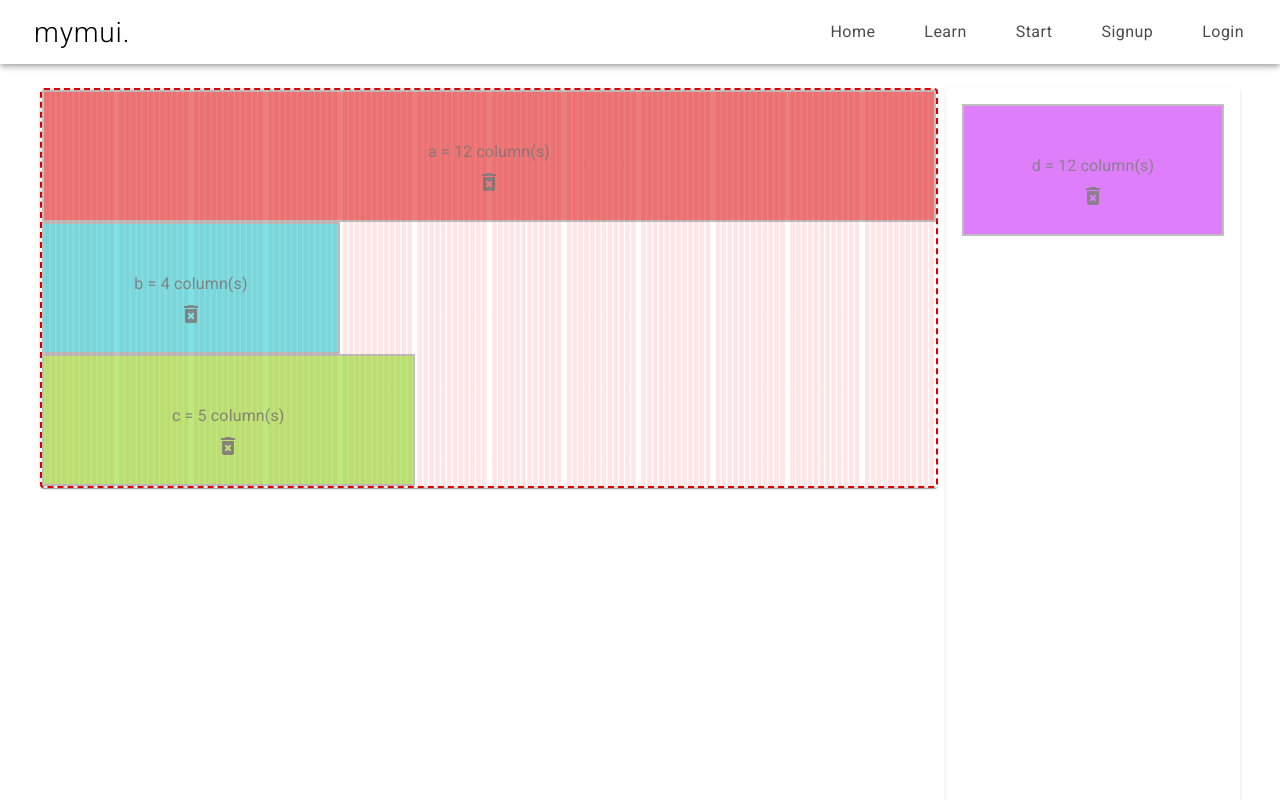
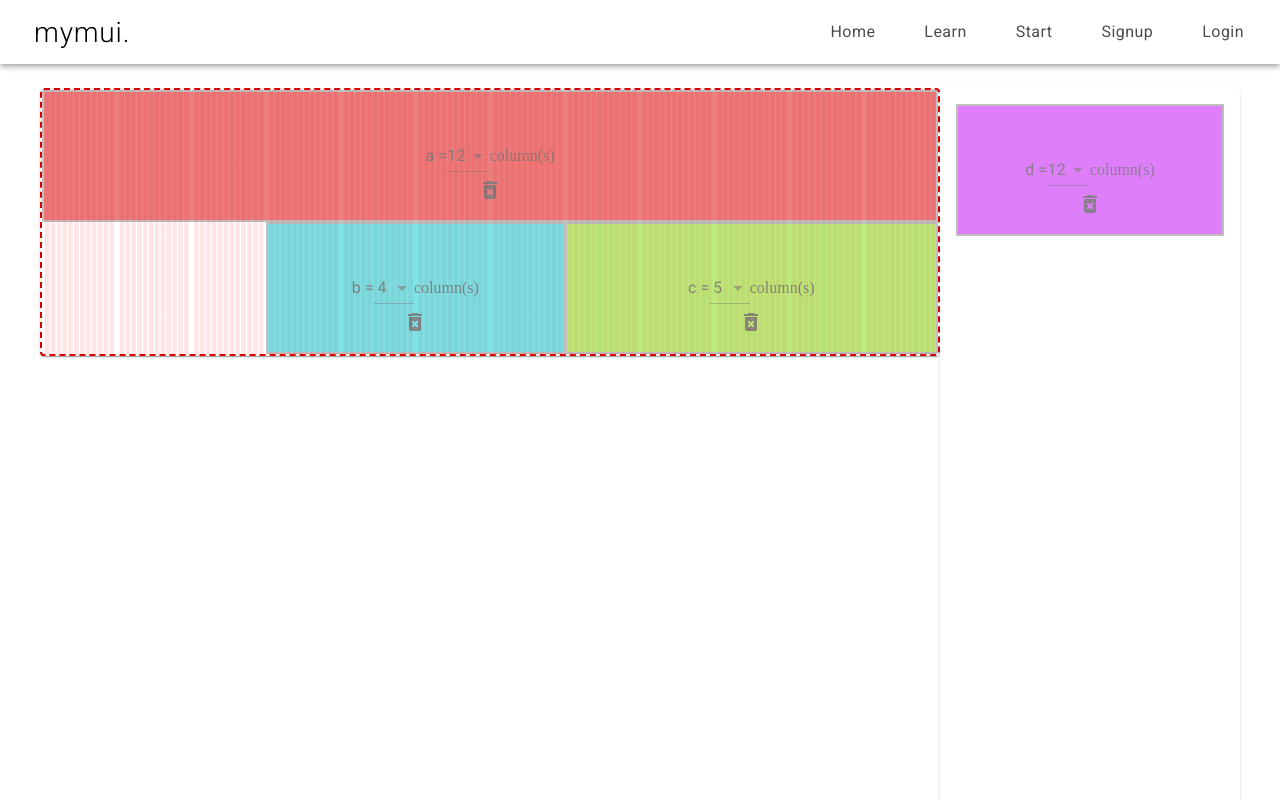
Before and after one commit to mui-toolkit/mui-toolkit, a React (Create React App) app: page /gridbuilder in a window 1280 px wide. Shown: the top 800 px of the page. Built offline with nearby package versions, Linux system fonts and the light colour scheme; no server answers.

Commit message:
feat(gridbuilder.js): grid items can now be changed in column width

```diff
--- /dev/null
+++ b/src/components/GridBuilder/ChangeSize.js
@@ -0,0 +1,118 @@
+import React, { useState } from 'react';
+import {
+  Grid,
+  Typography,
+  Link,
+  MenuItem,
+  FormControl,
+  Button,
+  Select,
+} from '@material-ui/core/';
+
+export const ChangeSize = props => {
+  const { size, setSize, handleChangeSize, grpI, itemI, item, list } = props;
+
+  let params = { grpI, itemI };
+
+  const [open, setOpen] = useState(false);
+
+  const handleClose = () => {
+    setOpen(false);
+  };
+
+  const handleOpen = () => {
+    setOpen(true);
+  };
+
+  const handleChange = e => {
+    setSize(e.target.value);
+    handleChangeSize(e, params, e.target.value);
+  };
+
+  return (
+    <div>
+      <FormControl>
+        <Select
+          open={open}
+          onClose={handleClose}
+          onOpen={handleOpen}
+          value={list[grpI].items[itemI].cols}
+          onChange={handleChange}
+        >
+          <MenuItem
+            style={{ color: '#000', backgroundColor: '#fff' }}
+            value={1}
+          >
+            1
+          </MenuItem>
+          <MenuItem
+            style={{ color: '#000', backgroundColor: '#fff' }}
+            value={2}
+          >
+            2
+          </MenuItem>
+          <MenuItem
+            style={{ color: '#000', backgroundColor: '#fff' }}
+            value={3}
+          >
+            3
+          </MenuItem>
+          <MenuItem
+            style={{ color: '#000', backgroundColor: '#fff' }}
+            value={4}
+          >
+            4
+          </MenuItem>
+          <MenuItem
+            style={{ color: '#000', backgroundColor: '#fff' }}
+            value={5}
+          >
+            5
+          </MenuItem>
+          <MenuItem
+            style={{ color: '#000', backgroundColor: '#fff' }}
+            value={6}
+          >
+            6
+          </MenuItem>
+          <MenuItem
+            style={{ color: '#000', backgroundColor: '#fff' }}
+            value={7}
+          >
+            7
+          </MenuItem>
+          <MenuItem
+            style={{ color: '#000', backgroundColor: '#fff' }}
+            value={8}
+          >
+            8
+          </MenuItem>
+          <MenuItem
+            style={{ color: '#000', backgroundColor: '#fff' }}
+            value={9}
+          >
+            9
+          </MenuItem>
+          <MenuItem
+            style={{ color: '#000', backgroundColor: '#fff' }}
+            value={10}
+          >
+            10
+          </MenuItem>
+          <MenuItem
+            style={{ color: '#000', backgroundColor: '#fff' }}
+            value={11}
+          >
+            11
+          </MenuItem>
+          <MenuItem
+            style={{ color: '#000', backgroundColor: '#fff' }}
+            value={12}
+          >
+            12
+          </MenuItem>
+        </Select>
+      </FormControl>
+    </div>
+  );
+};
--- a/src/components/GridBuilder/GridBuilder.js
+++ b/src/components/GridBuilder/GridBuilder.js
@@ -5,6 +5,7 @@ import twelvecolumns from '../../imgs/12columns.jpg';
 import DeleteForeverIcon from '@material-ui/icons/DeleteForever';
 import DragNDrop from './DragNDrop';
 import { cloneDeep } from 'lodash';
+import { ChangeSize } from './ChangeSize';
 
 // imgs/12columns.jpg
 
@@ -42,6 +43,7 @@ const useStyles = makeStyles({
 
 export default function GridBuilder() {
   const classes = useStyles();
+  const [size, setSize] = useState(12);
 
   const data = [
     {
@@ -110,10 +112,6 @@ export default function GridBuilder() {
     }
   };
 
-  // const checkEmpty = () => {
-  //   console.log('LIST', newList);
-  // };
-
   const handleDragEnd = () => {
     console.log('ending drag..');
     setDragging(false);
@@ -137,7 +135,33 @@ export default function GridBuilder() {
         { ...prevList[1] },
       ];
     });
+  };
 
+  const handleChangeSize = (e, params, newSize) => {
+    console.log('PARAMS', params);
+    console.log('ITEM', list[0].items[params.itemI].id);
+    console.log('SIZE', newSize);
+
+    let id = list[params.grpI].items[params.itemI].id;
+
+    list[params.grpI].items.forEach(item => {
+      if (item.id === id) {
+        item.cols = newSize;
+      } else {
+        return item;
+      }
+    });
+
+    setList(prevList => {
+      return [
+        {
+          cols: 9,
+          paper: classes.paperGrid,
+          items: [...list[0].items],
+        },
+        { ...prevList[1] },
+      ];
+    });
     // setList(prevList => prevList[0].items.filter(item => item.id !== id));
   };
 
@@ -148,7 +172,7 @@ export default function GridBuilder() {
         direction='row'
         // alignItems='center'
         className={classes.container}
-        spacing={1}
+        // spacing={1}
         justify='flex-end'
       >
         {list.map((group, grpI) => (
@@ -162,6 +186,7 @@ export default function GridBuilder() {
             }
           >
             <Paper className={group.paper}>
+              <Grid container direction='row' justify='flex-end'>
                 {group.items.map((item, itemI) => (
                   <Grid
                     item
@@ -183,13 +208,34 @@ export default function GridBuilder() {
                       handleDragStart(e, { grpI, itemI });
                     }}
                   >
-                  <Typography>{`${item.id} = ${item.cols} column(s)`}</Typography>
-
+                    {' '}
+                    <Grid
+                      container
+                      direction='row'
+                      justify='center'
+                      alignItems='center'
+                    >
+                      <Grid item>
+                        <Typography>{`${item.id} =`}</Typography>
+                      </Grid>
+                      <Grid item>
+                        <ChangeSize
+                          handleChangeSize={handleChangeSize}
+                          size={size}
+                          setSize={setSize}
+                          grpI={grpI}
+                          itemI={itemI}
+                          list={list}
+                        />
+                      </Grid>
+                      <Grid item>column(s)</Grid>
+                    </Grid>
                     <Button onClick={e => handleDelete(e, { grpI, itemI })}>
                       <DeleteForeverIcon />
                     </Button>
                   </Grid>
                 ))}
+              </Grid>
             </Paper>
           </Grid>
         ))}
```
Lines whose indentation alone changed are shown as unchanged.
